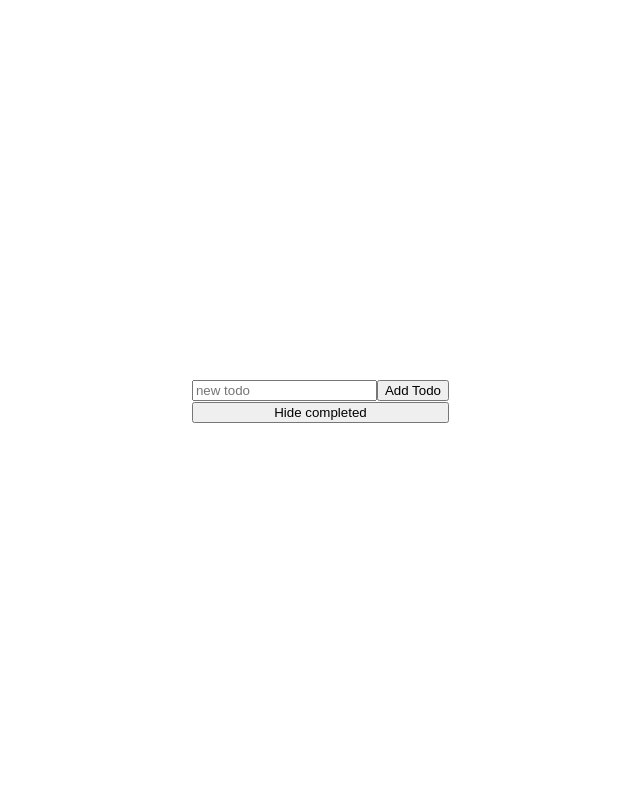
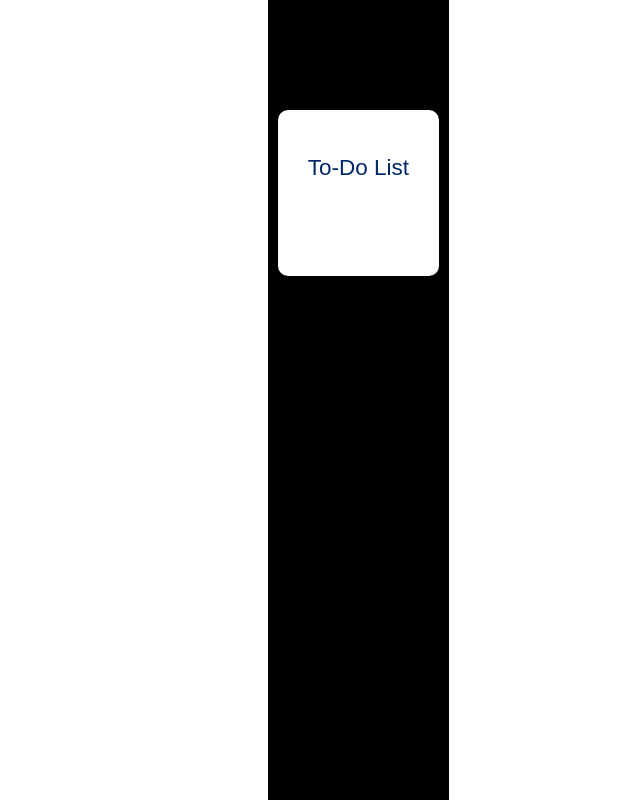
Before and after one commit to Bobsterrr/ToDoApp, a Vue app: page / in a window 1280 px wide. Shown: the whole page, without its empty margins (191-831 px from the left). Built offline with nearby package versions, Linux system fonts and the light colour scheme.

Commit message:
fetch: todo-panel added

```diff
--- a/index.html
+++ b/index.html
@@ -1,13 +1,16 @@
 <!DOCTYPE html>
 <html lang="">
+
 <head>
 	<meta charset="UTF-8">
 	<link rel="icon" href="/favicon.ico">
 	<meta name="viewport" content="width=device-width, initial-scale=1.0">
-    <title>Vite App</title>
+	<title>ToDoList</title>
 </head>
+
 <body>
 	<div id="app"></div>
 	<script type="module" src="/src/main.js"></script>
 </body>
+
 </html>
--- a/src/App.vue
+++ b/src/App.vue
@@ -1,64 +1,43 @@
 <script setup>
-import { ref, computed } from 'vue';
-
-const todos = ref([]);
-const newTodo = ref('');
-const hideCompleted = ref(false);
-
-let id = todos.value.length > 0 ? Math.max(...todos.value.map(todo => todo.id)) + 1 : 1;
-
-const filteredTodos = computed(() => {
-  return hideCompleted.value
-    ? todos.value.filter((todo) => !todo.done)
-    : todos.value;
-});
-
-// Methods
-function addTodo() {
-  if (newTodo.value.trim() === '') {
-    return;
-  }
-  todos.value.push({
-    id: id++,
-    text: newTodo.value,
-    done: false
-  });
-  newTodo.value = '';
-}
-
-function removeTodo(todo) {
-  todos.value = todos.value.filter((t) => t !== todo);
-}
 </script>
 
 <template>
-  <form @submit.prevent="addTodo">
-    <input v-model="newTodo" required placeholder="new todo">
-    <button>Add Todo</button>
-  </form>
-  <ul>
-    <li v-for="todo in filteredTodos" :key="todo.id">
-      <input type="checkbox" v-model="todo.done">
-      <span :class="{ done: todo.done }">{{ todo.text }}</span>
-      <button id='todo_deleting' @click="removeTodo(todo)">X</button>
-    </li>
-  </ul>
-  <button @click="hideCompleted = !hideCompleted">
-    {{ hideCompleted ? 'Show all' : 'Hide completed' }}
-  </button>
+  <div id='container'>
+    <div id='todo-app'>
+      <h2>To-Do List</h2>
+    </div>
+  </div>
 </template>
 
 <style>
-.done {
-  text-decoration: line-through;
+*{
+  margin: 0;
+  padding: 0;
+  font-family: 'Poppins', sans-serif;
+  box-sizing: border-box;
 }
 
-ul {
-  all: unset;
+#container {
+  width: 100%;
+  min-height: 100vh;
+  background: black;
+  padding: 10px;
 }
 
-li {
-  all: unset;
+#todo-app {
+  width: 100%;
+  max-width: 540px;
+  background: #fff;
+  margin: 100px auto 20px;
+  padding: 40px 30px 70px;
+  border-radius: 10px;
+  color: black;
 }
 
+#todo-app h2 {
+  color: #002765;
+  display: flex;
+  align-items: center;
+  margin-bottom: 20px;
+}
 </style>
```
Also changed, not shown: src/checked.png (added). Lines whose indentation alone changed are shown as unchanged.
